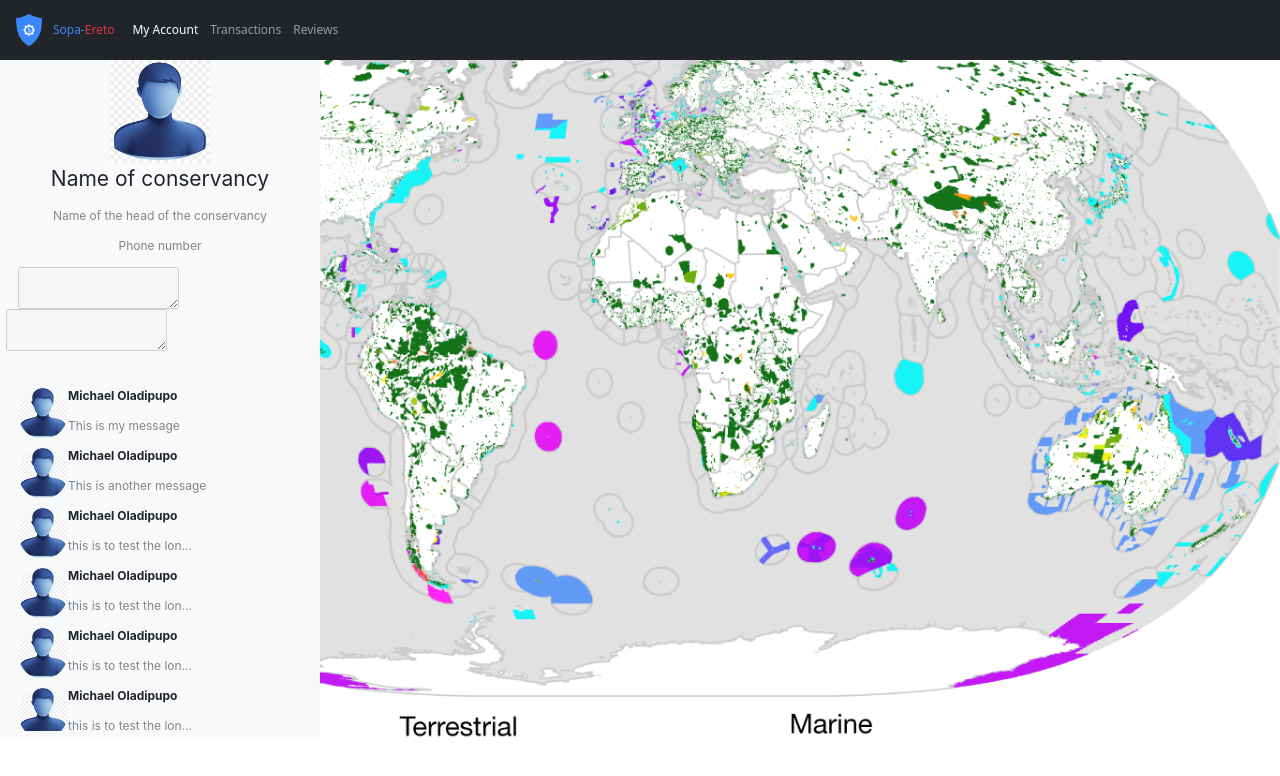
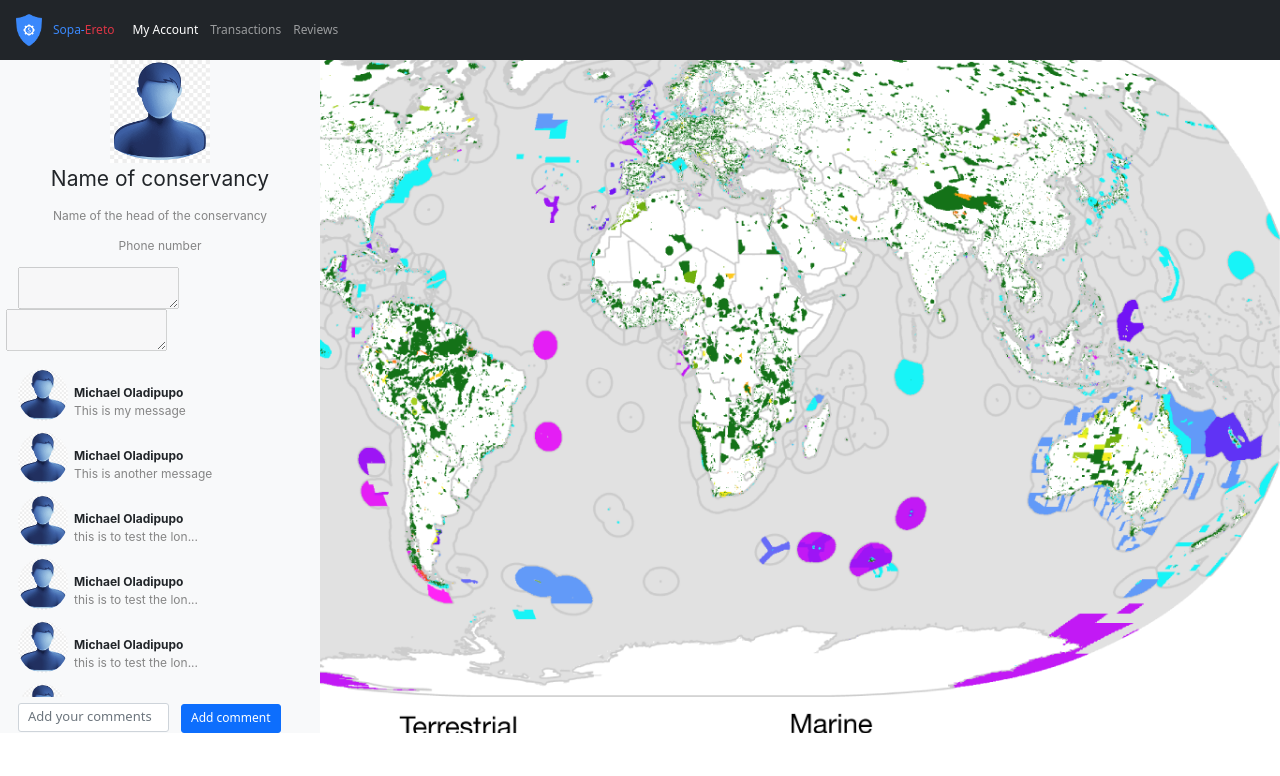
Before and after one commit to Excellence-arch/sopa-ereto, a React (Create React App) app: page /donor/reviews in a window 1280 px wide. Shown: the top 776 px of the page. Built offline with nearby package versions, Linux system fonts and the light colour scheme; some icons are missing; a web font is replaced by a local one.

Commit message:
added the comment button on the reviews page

```diff
--- a/src/Components/Comment.js
+++ b/src/Components/Comment.js
@@ -9,9 +9,13 @@ const Comment = ({ message, name, key }) => {
         <div>
           <img src={avatar} alt="profile picture" width={'50px'} className="rounded-circle" />
         </div>
-        <div>
-          <p className="fw-bold text-dark">{name}</p>
-          <p>{message.length > 23 ? `${message.slice(0, 23)}...` : message}</p>
+        <div className="ms-2">
+          <p className="fw-bold text-dark" style={{ marginTop: '15px' }}>
+            {name}
+          </p>
+          <p style={{ marginTop: '-12px' }}>
+            {message.length > 23 ? `${message.slice(0, 23)}...` : message}
+          </p>
         </div>
       </div>
     </div>
--- a/src/Pages/Reviews.js
+++ b/src/Pages/Reviews.js
@@ -2,7 +2,7 @@ import React from 'react';
 import DarkNav from '../Layouts/DarkNav';
 import avatar from '../assets/avatar.png';
 import Comment from '../Components/Comment';
-// import { useState } from 'react';
+import { useState } from 'react';
 
 const Reviews = () => {
   const data = [
@@ -32,12 +32,14 @@ const Reviews = () => {
     }
   ];
 
+  const [userComment, setUserComment] = useState();
+
   //   const [i, setI] = useState(0);
   return (
     <div className="bg-maps">
       <DarkNav />
       <div className="d-flex flex-row">
-        <div className="col-3 bg-light">
+        <div className="col-lg-3 col-12 bg-light">
           <div className="text-center">
             <img src={avatar} alt={'Person'} width="100px" />
           </div>
@@ -48,10 +50,19 @@ const Reviews = () => {
             <textarea disabled className="ms-4"></textarea>
             <textarea disabled className="ms-2"></textarea>
           </div>
-          <div style={{ overflowY: 'scroll', height: '43vh' }} className="mt-5 ms-4 mb-2">
+          <div style={{ overflowY: 'scroll', height: '41vh' }} className="mt-4 ms-4 mb-2">
             {data.map((comment, ind) => (
               <Comment key={ind} message={comment.message} name={comment.name} />
             ))}
+          </div>
+          <div className="ms-4">
+            <input
+              placeholder="Add your comments"
+              value={userComment}
+              className="form-control w-50 d-inline"
+              onChange={(e) => setUserComment(e.target.value)}
+            />
+            <button className="btn btn-primary ms-3">Add comment</button>
           </div>
         </div>
       </div>
```
